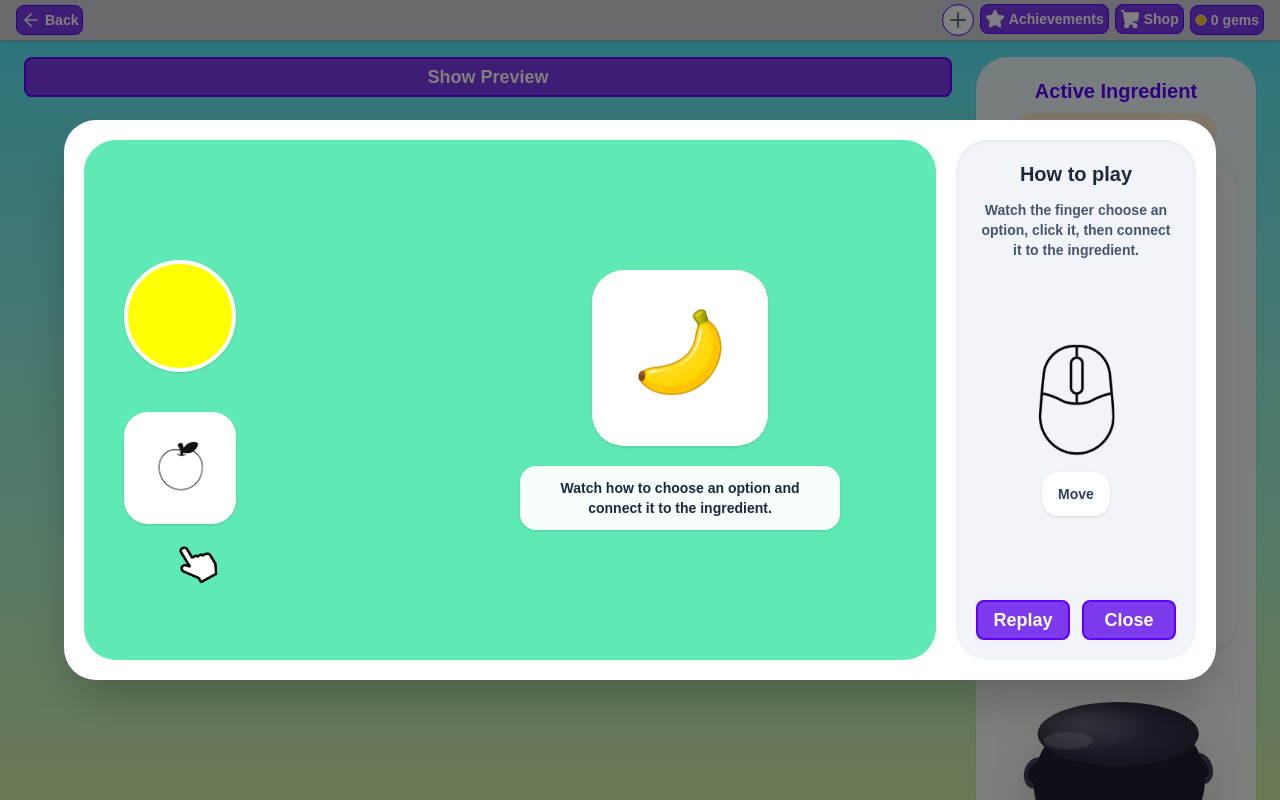
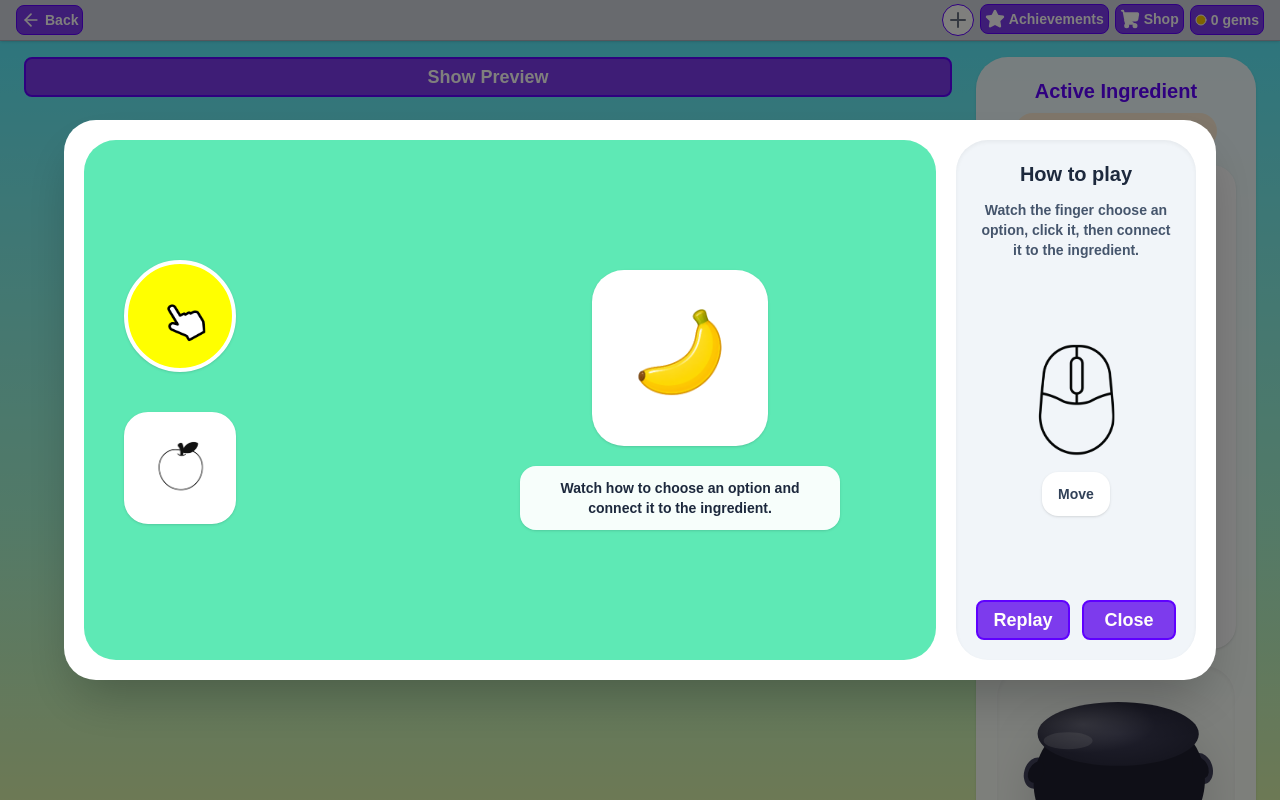
Before and after one commit to SOFTENG701-2026/group6-vocab-game, a Next.js app: page /game in a window 1280 px wide. Both pictures are taken after a click on the button "Show Preview". Shown: the top 800 px of the page. Built offline with nearby package versions, Linux system fonts and the light colour scheme.

Commit message:
feat: animating mouse movements

```diff
--- a/components/modals/ingredient-match-preview-modal.tsx
+++ b/components/modals/ingredient-match-preview-modal.tsx
@@ -4,6 +4,7 @@ import Image from "next/image";
 import Button from "@/components/button";
 import type { Ingredient } from "@/data/ingredients";
 import { shapeOptions } from "@/domain/ingredients-match-options";
+import { useState, useRef, useLayoutEffect, useEffect } from "react";
 
 type IngredientMatchPreviewModalProps = {
   isOpen: boolean;
@@ -11,10 +12,198 @@ type IngredientMatchPreviewModalProps = {
   ingredient: Ingredient;
 };
 
+type PreviewStep =
+  | "idle"
+  | "move-to-colour"
+  | "click-colour"
+  | "move-colour-to-target"
+  | "click-target-after-colour"
+  | "colour-done"
+  | "move-to-wrong-shape"
+  | "click-wrong-shape"
+  | "move-wrong-shape-to-target"
+  | "click-target-after-wrong-shape"
+  | "wrong-shape-done";
+
+type Point = {
+  x: number;
+  y: number;
+};
+
+type LayoutPoints = {
+  colourCenter: Point;
+  wrongShapeCenter: Point;
+  targetCenter: Point;
+};
+
+const stepOrder: PreviewStep[] = [
+  "idle",
+
+  "move-to-colour",
+  "click-colour",
+  "move-colour-to-target",
+  "click-target-after-colour",
+  "colour-done",
+
+  "move-to-wrong-shape",
+  "click-wrong-shape",
+  "move-wrong-shape-to-target",
+  "click-target-after-wrong-shape",
+  "wrong-shape-done",
+];
+
+const stepDurations: Record<PreviewStep, number> = {
+  idle: 2000,
+
+  "move-to-colour": 1000,
+  "click-colour": 500,
+  "move-colour-to-target": 1200,
+  "click-target-after-colour": 500,
+  "colour-done": 1200,
+
+  "move-to-wrong-shape": 2000,
+  "click-wrong-shape": 1000,
+  "move-wrong-shape-to-target": 1000,
+  "click-target-after-wrong-shape": 500,
+  "wrong-shape-done": 1800,
+};
+
+const CURSOR_SIZE = 56;
+
+const fallbackCursorPosition: Point = {
+  x: 80,
+  y: 390,
+};
+
 export default function IngredientMatchPreviewModal({ isOpen, onClose, ingredient }: IngredientMatchPreviewModalProps) {
-  if (!isOpen) return null;
+  const [stepIndex, setStepIndex] = useState(0);
+  const [replayKey, setReplayKey] = useState(0);
+  const [layoutPoints, setLayoutPoints] = useState<LayoutPoints | null>(null);
+
+  const previewAreaRef = useRef<HTMLDivElement | null>(null);
+  const colourOptionRef = useRef<HTMLButtonElement | null>(null);
+  const wrongShapeRef = useRef<HTMLButtonElement | null>(null);
+  const targetRef = useRef<HTMLDivElement | null>(null);
+
+  const step = stepOrder[stepIndex];
+
+  const cursorPosition = getCursorPosition(step, layoutPoints);
+
+  const isClicking =
+    step === "click-colour" ||
+    step === "click-wrong-shape" ||
+    step === "click-target-after-colour" ||
+    step === "click-target-after-wrong-shape";
+
+  const cursorImage = isClicking ? "/assets/tutorial/mouse-click.svg" : "/assets/tutorial/mouse-default.svg";
+
+  const mousePanelImage = isClicking ? "/assets/tutorial/mouse-left-active.svg" : "/assets/tutorial/mouse-inactive.svg";
 
   const wrongShape = shapeOptions.find((shape) => shape.id !== ingredient.shapeId);
+
+  function getCenterPoint(element: HTMLElement, container: HTMLElement): Point {
+    const rect = element.getBoundingClientRect();
+    const containerRect = container.getBoundingClientRect();
+
+    return {
+      x: rect.left - containerRect.left + rect.width / 2,
+      y: rect.top - containerRect.top + rect.height / 2,
+    };
+  }
+
+  function getCursorPosition(step: PreviewStep, layoutPoints: LayoutPoints | null): Point {
+    if (!layoutPoints) {
+      return fallbackCursorPosition;
+    }
+
+    switch (step) {
+      case "move-to-colour":
+      case "click-colour":
+        return layoutPoints.colourCenter;
+
+      case "move-colour-to-target":
+      case "click-target-after-colour":
+      case "colour-done":
+        return layoutPoints.targetCenter;
+
+      case "move-to-wrong-shape":
+      case "click-wrong-shape":
+        return layoutPoints.wrongShapeCenter;
+
+      case "move-wrong-shape-to-target":
+      case "click-target-after-wrong-shape":
+      case "wrong-shape-done":
+        return layoutPoints.targetCenter;
+
+      case "idle":
+      default:
+        return fallbackCursorPosition;
+    }
+  }
+
+  // Measure the elements: colour, shape options and target ingredient for mouse movements.
+  useLayoutEffect(() => {
+    if (!isOpen) return;
+
+    function measurePositions() {
+      if (!previewAreaRef.current || !colourOptionRef.current || !wrongShapeRef.current || !targetRef.current) {
+        return;
+      }
+
+      const container = previewAreaRef.current;
+
+      setLayoutPoints({
+        colourCenter: getCenterPoint(colourOptionRef.current, container),
+        wrongShapeCenter: getCenterPoint(wrongShapeRef.current, container),
+        targetCenter: getCenterPoint(targetRef.current, container),
+      });
+    }
+
+    measurePositions();
+
+    window.addEventListener("resize", measurePositions);
+
+    return () => {
+      window.removeEventListener("resize", measurePositions);
+    };
+  }, [isOpen, ingredient.id]);
+
+  //Run the animation timeline by moving through the defined preview steps.
+  useEffect(() => {
+    if (!isOpen) return;
+
+    setStepIndex(0);
+
+    let timeoutId: number | undefined;
+
+    function runTimeline(index: number) {
+      const currentStep = stepOrder[index];
+      const duration = stepDurations[currentStep];
+
+      timeoutId = window.setTimeout(() => {
+        const nextIndex = index + 1;
+
+        if (nextIndex >= stepOrder.length) {
+          setStepIndex(0);
+          runTimeline(0);
+          return;
+        }
+
+        setStepIndex(nextIndex);
+        runTimeline(nextIndex);
+      }, duration);
+    }
+
+    runTimeline(0);
+
+    return () => {
+      if (timeoutId) {
+        window.clearTimeout(timeoutId);
+      }
+    };
+  }, [isOpen, replayKey]);
+
+  if (!isOpen) return null;
 
   return (
     <div
@@ -28,6 +217,7 @@ export default function IngredientMatchPreviewModal({ isOpen, onClose, ingredien
       >
         {/* Left preview area */}
         <section
+          ref={previewAreaRef}
           className='
             relative h-130 overflow-hidden
             rounded-4xl bg-emerald-300
@@ -37,6 +227,7 @@ export default function IngredientMatchPreviewModal({ isOpen, onClose, ingredien
           <div className='absolute left-10 top-30 flex flex-col gap-10'>
             {/* Correct colour option */}
             <button
+              ref={colourOptionRef}
               aria-label={`${ingredient.color} colour option`}
               className='
                 h-28 w-28 rounded-full
@@ -47,6 +238,7 @@ export default function IngredientMatchPreviewModal({ isOpen, onClose, ingredien
 
             {/* Wrong shape option */}
             <button
+              ref={wrongShapeRef}
               aria-label={wrongShape?.label ?? "Wrong shape option"}
               className='
                 flex h-28 w-28 items-center justify-center
@@ -66,6 +258,7 @@ export default function IngredientMatchPreviewModal({ isOpen, onClose, ingredien
           <div className='absolute right-24 top-1/2 -translate-y-1/2'>
             <div className='flex flex-col items-center gap-5'>
               <div
+                ref={targetRef}
                 className='
                   relative flex h-44 w-44 items-center justify-center
                   overflow-hidden rounded-4xl bg-white shadow
@@ -95,16 +288,16 @@ export default function IngredientMatchPreviewModal({ isOpen, onClose, ingredien
 
           {/* Static cursor placeholder */}
           <img
-            src='/assets/tutorial/mouse-default.svg'
+            src={cursorImage}
             alt=''
             aria-hidden='true'
-            className='
-              pointer-events-none absolute z-20
-              h-14 w-14
-            '
+            className='pointer-events-none absolute z-20 transition-all duration-700 ease-in-out'
             style={{
-              left: 80,
-              top: 390,
+              left: cursorPosition.x,
+              top: cursorPosition.y,
+              width: CURSOR_SIZE,
+              height: CURSOR_SIZE,
+              transform: "translate(-50%, -50%)",
             }}
           />
         </section>
@@ -126,20 +319,23 @@ export default function IngredientMatchPreviewModal({ isOpen, onClose, ingredien
           </div>
 
           <div className='flex flex-col items-center gap-4'>
-            <img src='/assets/tutorial/mouse-inactive.svg' alt='Mouse preview' className='h-28 w-28 object-contain' />
+            <img src={mousePanelImage} alt='Mouse preview' className='h-28 w-28 object-contain' />
 
-            <p
-              className='
-                rounded-2xl bg-white px-4 py-3
-                text-sm font-bold text-slate-700 shadow
-              '
-            >
-              Move
+            <p className='rounded-2xl bg-white px-4 py-3 text-sm font-bold text-slate-700 shadow'>
+              {isClicking ? "Click!" : "Move"}
             </p>
           </div>
 
           <div className='flex w-full gap-3'>
-            <Button className='flex-1'>Replay</Button>
+            <Button
+              onClick={() => {
+                setReplayKey((current) => current + 1);
+                setStepIndex(0);
+              }}
+              className='flex-1'
+            >
+              Replay
+            </Button>
 
             <Button onClick={onClose} className='flex-1'>
               Close
```
